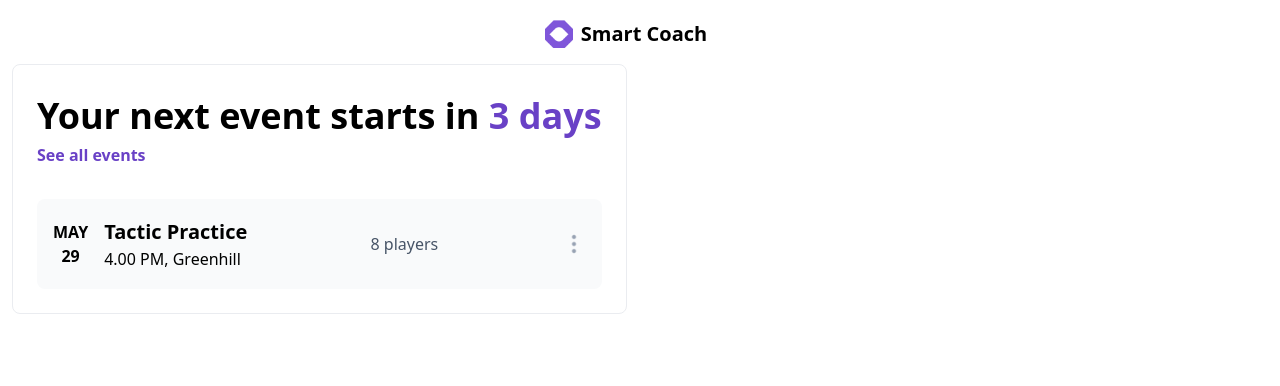
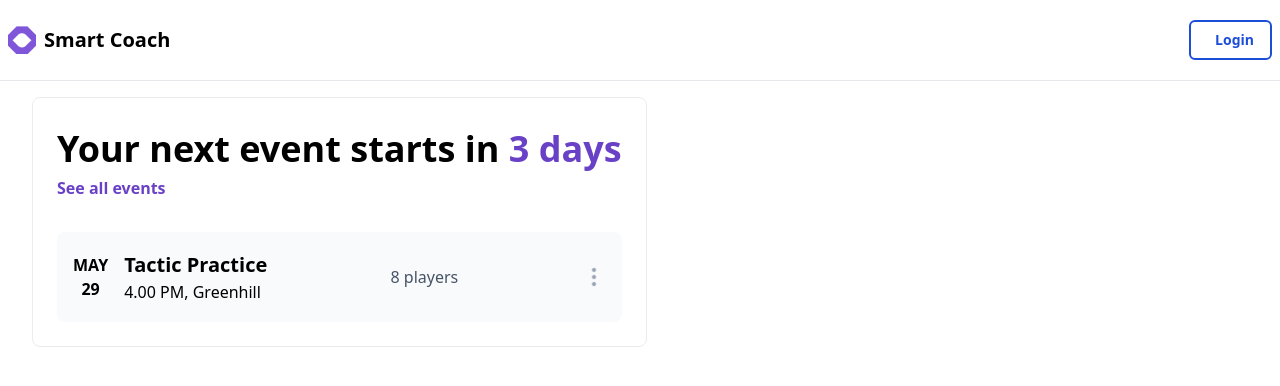
Before and after one commit to RaoAkif/smart-player, a React (Vite) app: page /dashboard in a window 1280 px wide. Shown: the top 386 px of the page. Built offline with nearby package versions, Linux system fonts and the light colour scheme; sample sign-in values are in the browser's storage.

Commit message:
Customize Header of App

```diff
--- a/src/components/dashComponents/DashLayout.tsx
+++ b/src/components/dashComponents/DashLayout.tsx
@@ -1,6 +1,7 @@
 import { useEffect } from 'react';
 import { Outlet, useNavigate } from 'react-router-dom';
 import Logo from '../Logo';
+import CreateButton from '../CreateButton';
 
 const DashLayout = () => {
   const navigate = useNavigate();
@@ -13,9 +14,10 @@ const DashLayout = () => {
   }, [navigate]);
 
   return (
-    <div className="m-auto mr-14 -ml-5">
-      <div className='flex justify-center items-right mt-5 ml-10'>
+    <div className="m-auto">
+      <div className='flex justify-between items-center mt-5 pb-5' style={{borderBottom: '1px solid #e5e7eb'}}>
         <Logo />
+        <CreateButton />
       </div>
       <Outlet />
     </div>
```
